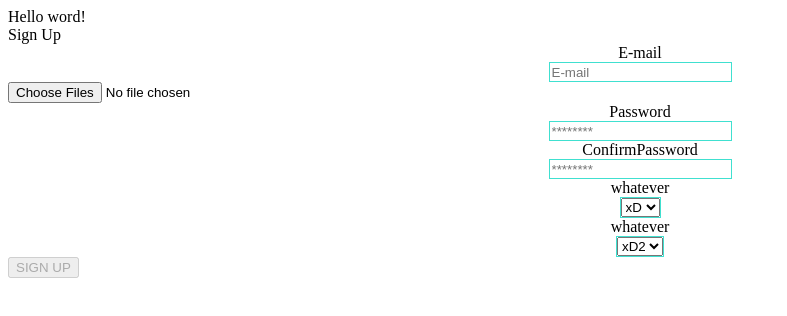
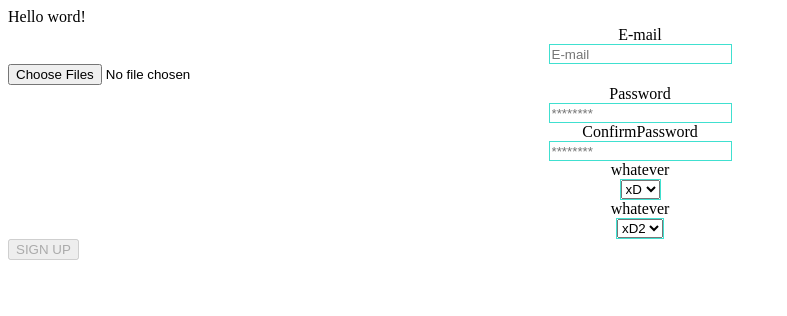
Before and after one commit to Veryyapeee/reactForm, a React (Create React App) app: page / in a window 1280 px wide. Shown: the top 316 px of the page, without its empty margins (0-787 px from the left). Built offline with nearby package versions, Linux system fonts and the light colour scheme.

Commit message:
refactor: start refactoring form component

```diff
--- a/src/App.tsx
+++ b/src/App.tsx
@@ -110,13 +110,12 @@ function App() {
         config={form}
         setConfig={setForm}
         buttonTitle="SIGN UP"
-        formTitle="Sign Up"
         onSubmit={test}
       />
       {/* The way to handle files */}
-      {data.file.length > 0 && (
+      {/* {data.file.length > 0 && (
         <img src={URL.createObjectURL(data.file[0])} alt="xd" />
-      )}
+      )} */}
     </span>
   );
 }
--- a/src/containers/form/form.tsx
+++ b/src/containers/form/form.tsx
@@ -12,8 +12,6 @@ interface Props {
   setConfig: Dispatch<SetStateAction<Form>>;
   buttonTitle: string;
   onSubmit: () => void;
-  formTitle?: string;
-  children?: JSX.Element | JSX.Element[] | string;
 }
 
 interface Element {
@@ -24,17 +22,22 @@ interface Element {
 
 type E = React.FormEvent<HTMLFormElement>;
 
-const FormStructure: React.FC<Props> = (props) => {
+const FormStructure: React.FC<Props> = ({
+  config,
+  setConfig,
+  buttonTitle,
+  onSubmit,
+}) => {
   // State for valid form and temp state to deal with async useState
   const [validForm, setValidForm] = useState<boolean>(
-    wholeFormValidity(props.config)
+    wholeFormValidity(config)
   );
-  const [state, setState] = useState<Form>(props.config);
+  const [state, setState] = useState<Form>(config);
 
   // Refresh state to update sync
   useEffect(() => {
-    setState(props.config);
-  }, [props.config, state]);
+    setState(config);
+  }, [config, state]);
 
   // Get input config
   let key: string;
@@ -52,7 +55,7 @@ const FormStructure: React.FC<Props> = (props) => {
     event: { target: HTMLInputElement },
     inputType: string
   ) => {
-    setValidForm(onChangeForm(event, inputType, state, props.setConfig));
+    setValidForm(onChangeForm(event, inputType, state, setConfig));
   };
 
   // Create inputs for form
@@ -69,19 +72,16 @@ const FormStructure: React.FC<Props> = (props) => {
   ));
 
   return (
-    <div>
-      <span>{props.formTitle}</span>
     <form
       onSubmit={(event: E) => {
         event.preventDefault();
-          props.onSubmit();
+        onSubmit();
       }}
       encType="multipart/form-data"
     >
-        <div>{formElements}</div> {props.children}
-        <Button disabled={!validForm}>{props.buttonTitle}</Button>
+      {formElements}
+      <Button disabled={!validForm}>{buttonTitle}</Button>
     </form>
-    </div>
   );
 };
 
```
Lines whose indentation alone changed are shown as unchanged.
